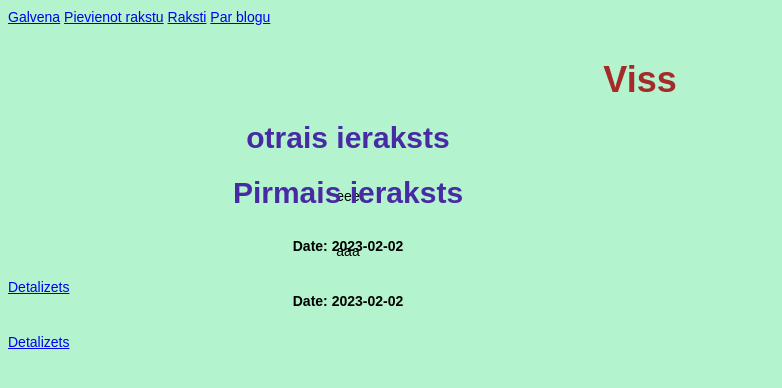
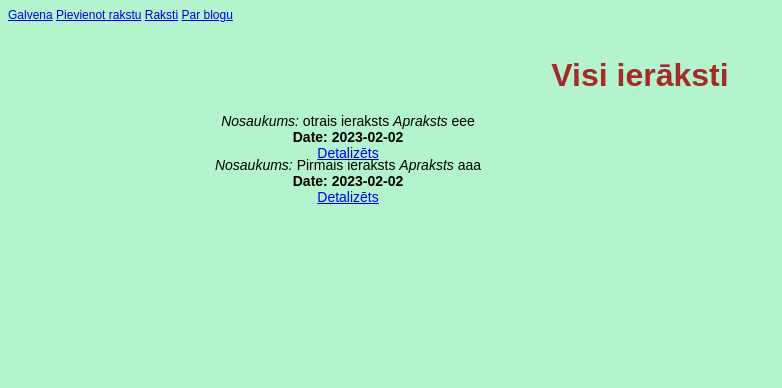
Before and after one commit to AleksandrZelukin/blogs, a Flask app: page /posts in a window 1280 px wide. Shown: the top 388 px of the page, without its empty margins (0-782 px from the left). Run offline with Flask 2, Linux system fonts and the light colour scheme; data comes from the database, SQL or seed files in the repository; both versions use the stored data as it was after the commit.

Commit message:
update apps

```diff
--- a/static/css/style.css
+++ b/static/css/style.css
@@ -1,8 +1,7 @@
 body {
   padding: 0;
   font-family: "Arial", sans-serif;
-  font-size: 14px;
-  line-height: 18px;
+  font-size: 12px;
   color: #000000;
   background:#b3f3cd ;
 
@@ -15,10 +14,10 @@ height: 30px;
 }
 
 h1 {
-    text-align: center;
+  text-align: center;
   font-family: "Arial", sans-serif;
-  font-size: 36px;
-  line-height: 36px;
+  font-size: 32px;
+  line-height: 32px;
     color: brown;
 }
 
@@ -27,14 +26,15 @@ h2 {
 font-family: "Arial", sans-serif;
 font-size: 30px;
 line-height: 30px;
-  color: rgb(73, 42, 165);
+color: rgb(73, 42, 165);
 }
 
+
 p{
-    text-align: center;
+  text-align: center;
   font-family: "Arial", sans-serif;
   font-size: 14px;
-  line-height: 36px;
+
 }
 
 table, td, th {
--- a/templates/posts.html
+++ b/templates/posts.html
@@ -7,16 +7,15 @@ Visi posti
 {% endblock %}
 
 {% block body %}
-<h1>Viss</h1>
+<h1>Visi ierāksti</h1>
 
 {% if articles|length > 0 %}
 {% for el in articles  %}
 <div>
-    <h2> {{el.title}}  </h2>
-    <p>{{ el.intro }}</p>
-    <p><b>Date: {{ el.date.date() }}</b></p>
 
-    <a href="/posts/{{ el.id }}">Detalizets</a>
+    <p><i>Nosaukums:</i> {{el.title}}  <i>Apraksts</i> {{ el.intro }}
+    <br><b>Date: {{ el.date.date() }}</b>
+    <br><a href="/posts/{{ el.id }}">Detalizēts</a></p>
 </div>
 
 {%endfor%}
```
Also changed, not shown: main.py (+8 -3 lines), blog.db.
